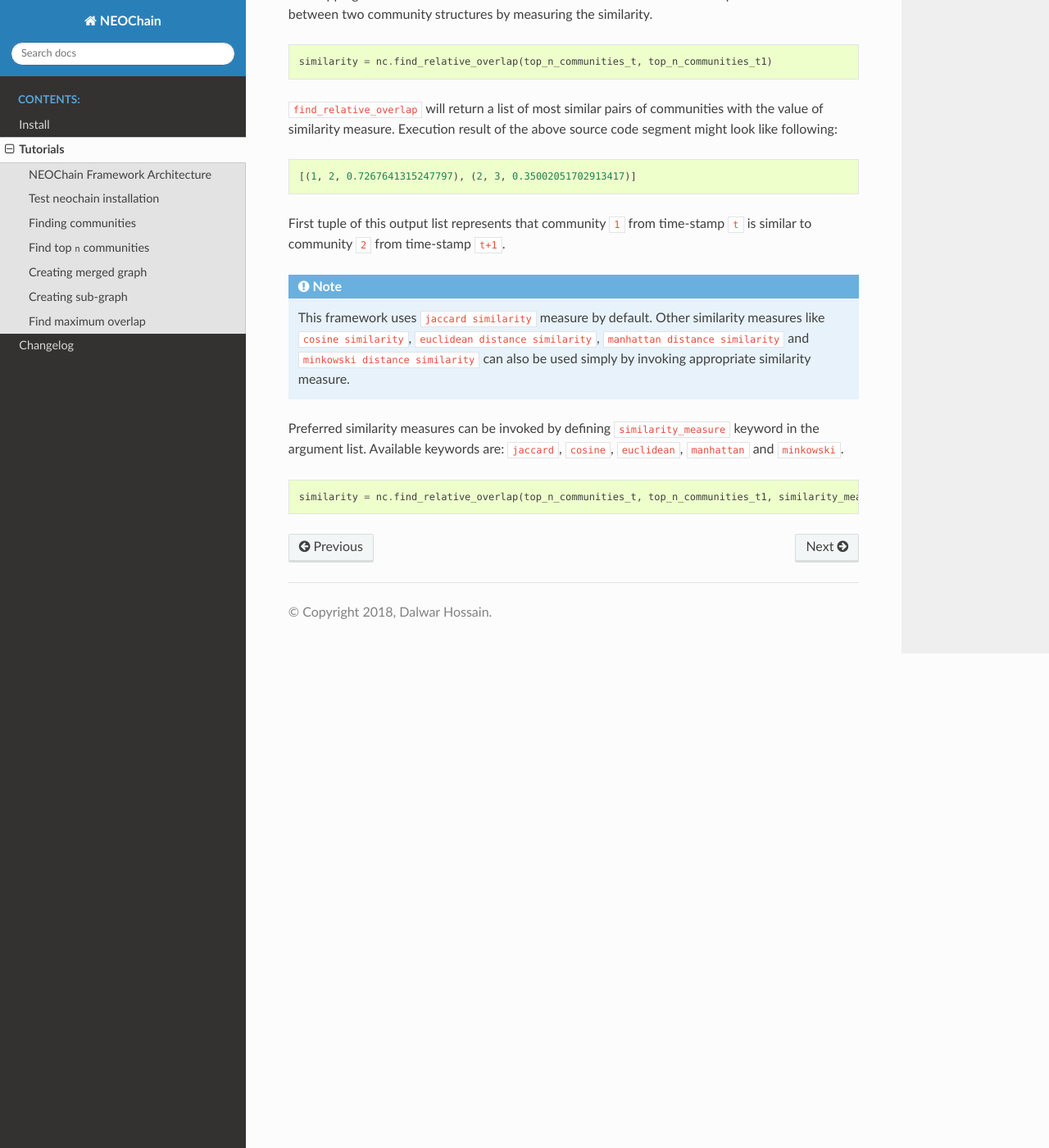
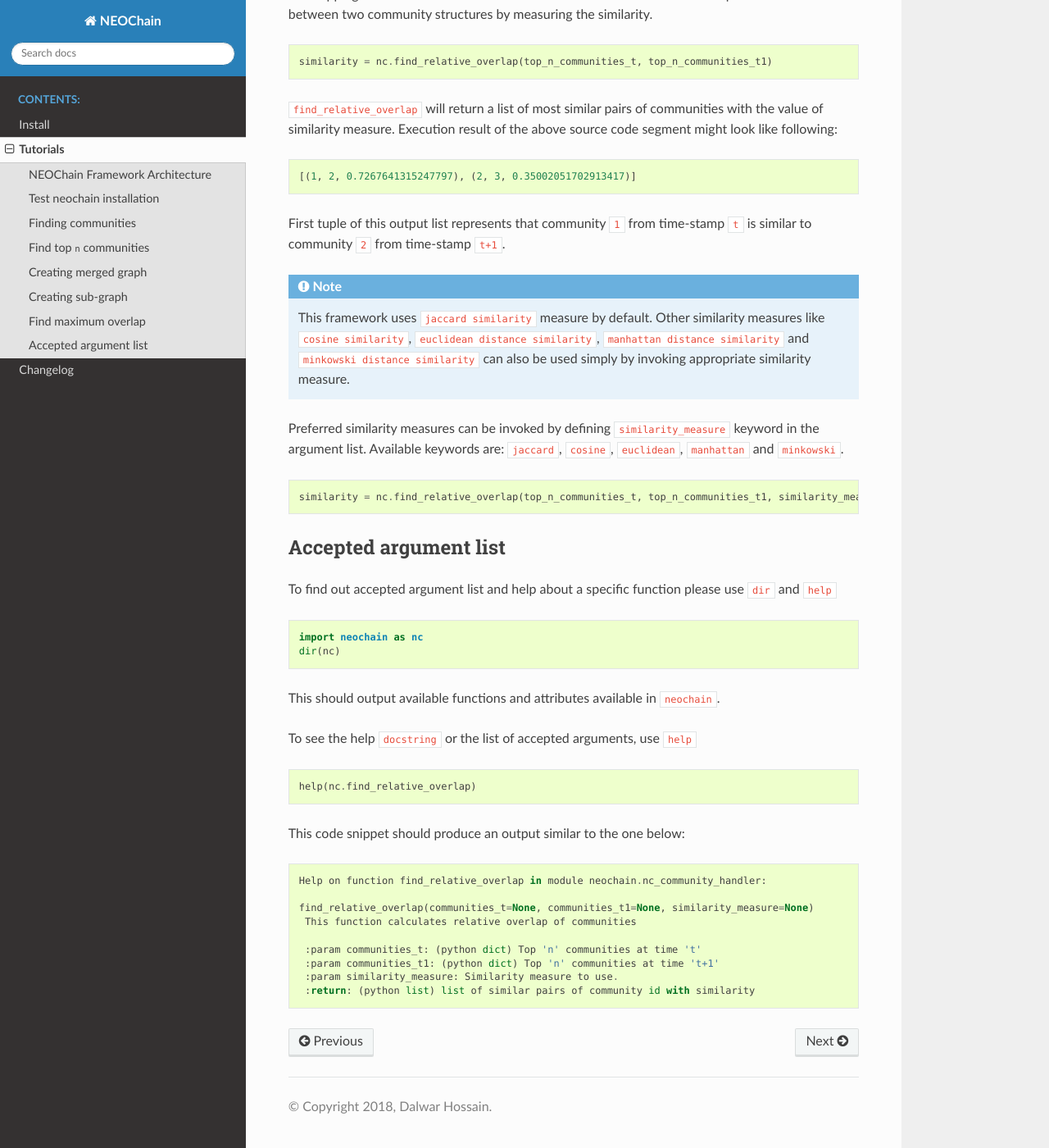
Before and after one commit to dalwar23/neochain, a Sphinx documentation site: the page built from docs/source/tutorials.rst, in a window 1280 px wide and 1400 px high, scrolled down 2501 px. Shown: the whole window at 82% size. Built offline with Sphinx 7.4.7 and the Read the Docs theme 2.0.0, drawn with Linux system fonts in a browser that asks for light colours.

Commit message:
added help instractions

```diff
--- a/docs/source/tutorials.rst
+++ b/docs/source/tutorials.rst
@@ -121,3 +121,34 @@ keywords are: ``jaccard``, ``cosine``, ``euclidean``, ``manhattan`` and ``minkow
 .. code-block:: python
 
    similarity = nc.find_relative_overlap(top_n_communities_t, top_n_communities_t1, similarity_measure='cosine')
+
+Accepted argument list
+----------------------
+To find out accepted argument list and help about a specific function please use ``dir`` and ``help``
+
+.. code-block:: python
+
+   import neochain as nc
+   dir(nc)
+
+This should output available functions and attributes available in ``neochain``.
+
+To see the help ``docstring`` or the list of accepted arguments, use ``help``
+
+.. code-block:: python
+
+   help(nc.find_relative_overlap)
+
+This code snippet should produce an output similar to the one below:
+
+.. code-block:: python
+
+   Help on function find_relative_overlap in module neochain.nc_community_handler:
+
+   find_relative_overlap(communities_t=None, communities_t1=None, similarity_measure=None)
+    This function calculates relative overlap of communities
+
+    :param communities_t: (python dict) Top 'n' communities at time 't'
+    :param communities_t1: (python dict) Top 'n' communities at time 't+1'
+    :param similarity_measure: Similarity measure to use.
+    :return: (python list) list of similar pairs of community id with similarity
```
